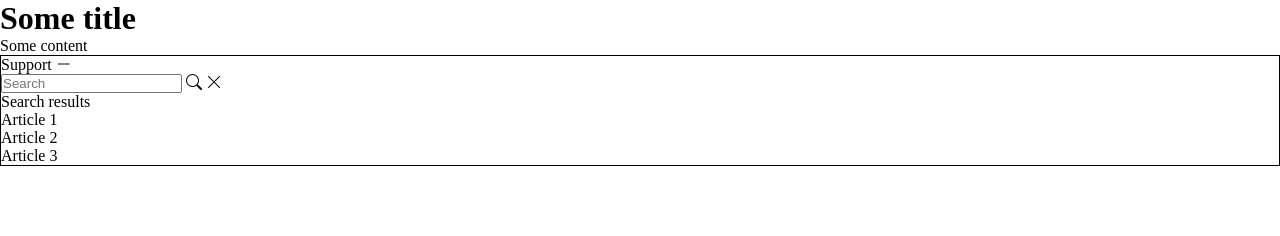
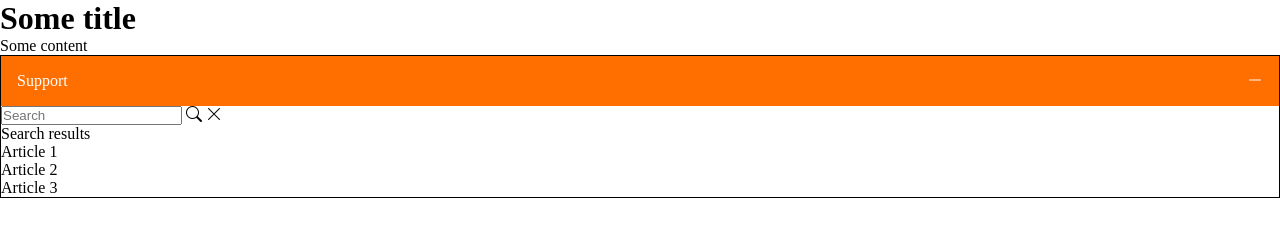
Before and after one commit to pkirilin/dodo-support-widget, a website built with webpack: page frontend/index.html in a window 1280 px wide. Built offline with nearby package versions, Linux system fonts and the light colour scheme.

Commit message:
Added widget-header styles

```diff
--- a/frontend/index.html
+++ b/frontend/index.html
@@ -14,7 +14,7 @@
       <div>Some content</div>
       <div class="widget">
         <div class="widget-header">
-          Support
+          <span>Support</span>
           <i class="bi bi-dash-lg"></i>
         </div>
         <div class="widget-search">
--- a/frontend/styles.scss
+++ b/frontend/styles.scss
@@ -1,3 +1,6 @@
+$color-primary: #ff6f00;
+$color-primary-active: #ff8f00;
+
 * {
   margin: 0;
   padding: 0;
@@ -5,9 +8,24 @@
 }
 
 .widget {
+  position: relative;
   border: 1px solid black;
 
   &-header {
+    background-color: $color-primary;
+    color: white;
+    padding: 1rem;
+    transition: 0.5s;
+    cursor: pointer;
+
+    i {
+      position: absolute;
+      right: 1rem;
+    }
+
+    &:hover {
+      background-color: $color-primary-active;
+    }
   }
 
   &-search {
```
